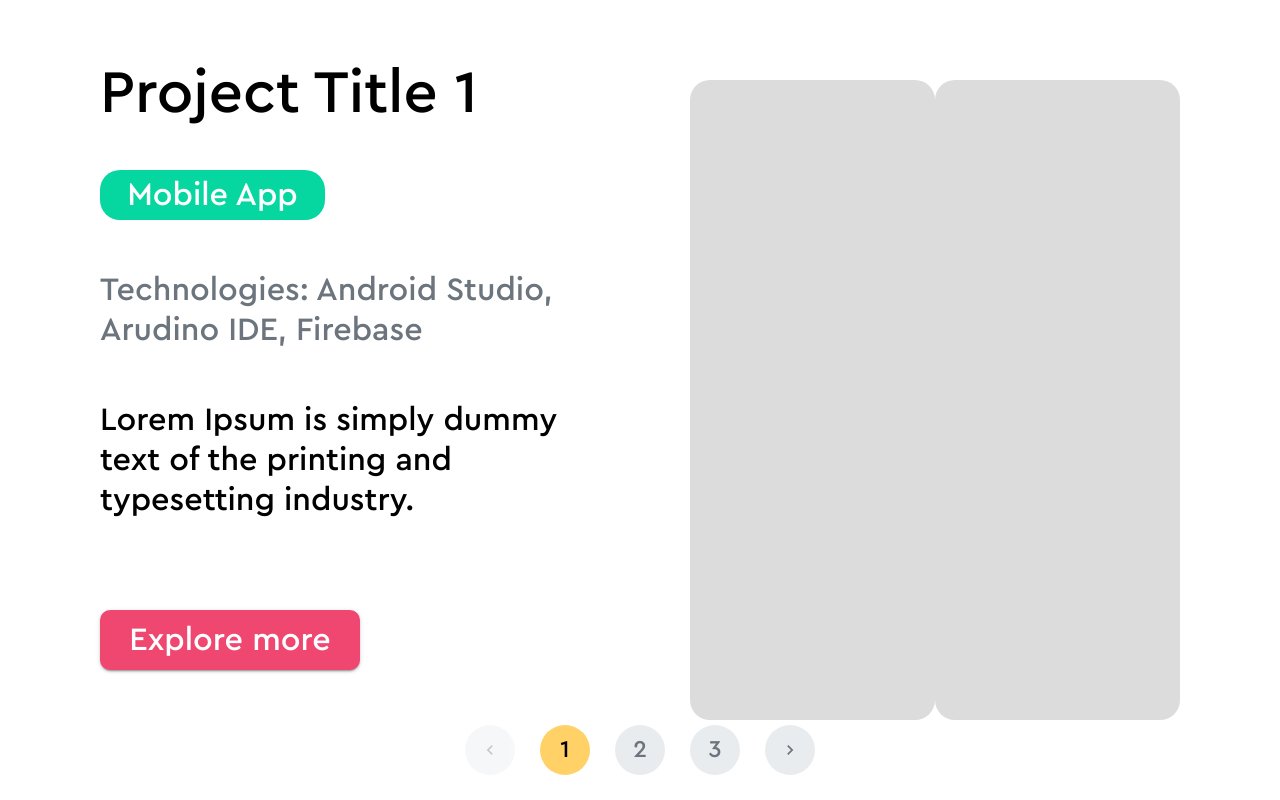
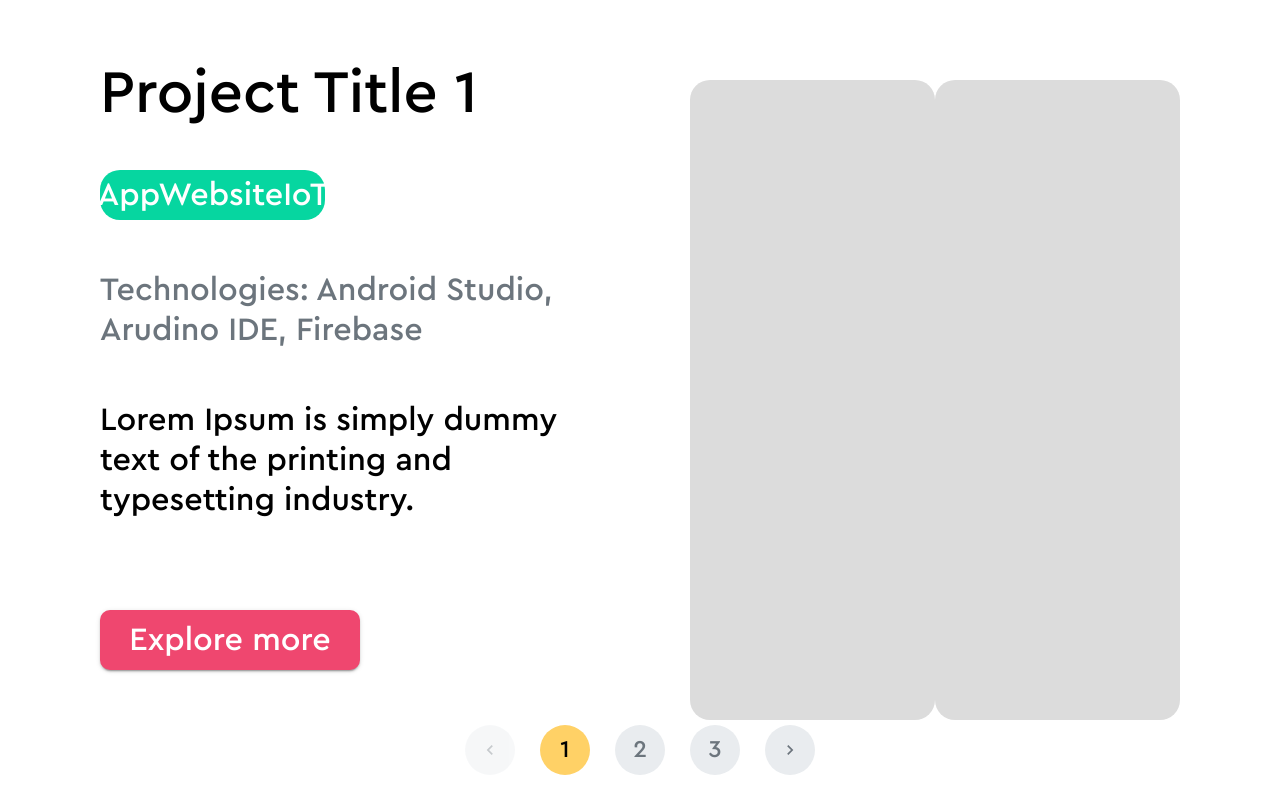
Before and after one commit to jaballogian/portfolio, a React (Create React App) app: page / in a window 1280 px wide. Shown: the part 1600-2400 px from the top of the page. Built offline with nearby package versions, Linux system fonts and the light colour scheme.

Commit message:
change type field in projects data

```diff
--- a/src/pages/Home/Projects/projectsData.js
+++ b/src/pages/Home/Projects/projectsData.js
@@ -2,7 +2,11 @@ const projectsData = [
   {
     // LEFT CONTENT
     title: 'Project Title 1',
-    type: 'Mobile App',
+    type: [
+      'Mobile App',
+      'Website',
+      'IoT Device',
+    ],
     technologies: 'Android Studio, Arudino IDE, Firebase',
     description: 'Lorem Ipsum is simply dummy text of the printing and typesetting industry.',
     link: '/project/1',
@@ -12,7 +16,10 @@ const projectsData = [
   {
     // LEFT CONTENT
     title: 'Project Title 2',
-    type: 'Website',
+    type: [
+      'Website',
+      'IoT Device',
+    ],
     technologies: 'Android Studio, Arudino IDE, Firebase',
     description: 'Lorem Ipsum is simply dummy text of the printing and typesetting industry.',
     link: '/project/2',
@@ -22,7 +29,9 @@ const projectsData = [
   {
     // LEFT CONTENT
     title: 'Project Title 3',
-    type: 'IoT',
+    type: [
+      'IoT Device',
+    ],
     technologies: 'Android Studio, Arudino IDE, Firebase',
     description: 'Lorem Ipsum is simply dummy text of the printing and typesetting industry.',
     link: '/project/3',
```
